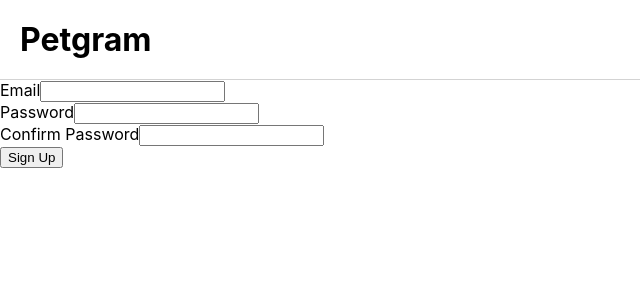
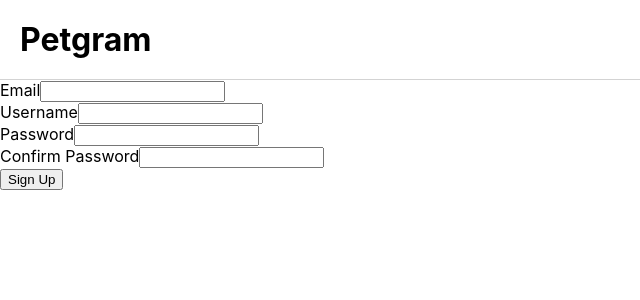
Before and after one commit to oshinsayami/Petgram, a React (Create React App) app in the folder frontend/: page /signup in a window 1280 px wide. Shown: the top 300 px of the page, without its empty margins (0-640 px from the left). Built offline with nearby package versions, Linux system fonts and the light colour scheme.

Commit message:
added username in form and constructor

```diff
--- a/frontend/src/components/Signup.js
+++ b/frontend/src/components/Signup.js
@@ -6,6 +6,7 @@ class Signup extends React.Component {
 
     state = {
         email: '',
+        username: '',
         password: '',
         password_confirmation: ''
     }
@@ -27,6 +28,8 @@ class Signup extends React.Component {
                 <form onSubmit={this.handleOnSubmit}>
                     <label>Email</label>
                     <input name="email" value={this.state.email} onChange={this.handleOnChange} type='text' /><br />
+                    <label>Username</label>
+                    <input name="username" value={this.state.username} onChange={this.handleOnChange} type='text' /><br />
                     <label>Password</label>
                     <input name="password" value={this.state.password} onChange={this.handleOnChange} type='password' /><br />
                     <label>Confirm Password</label>
```
